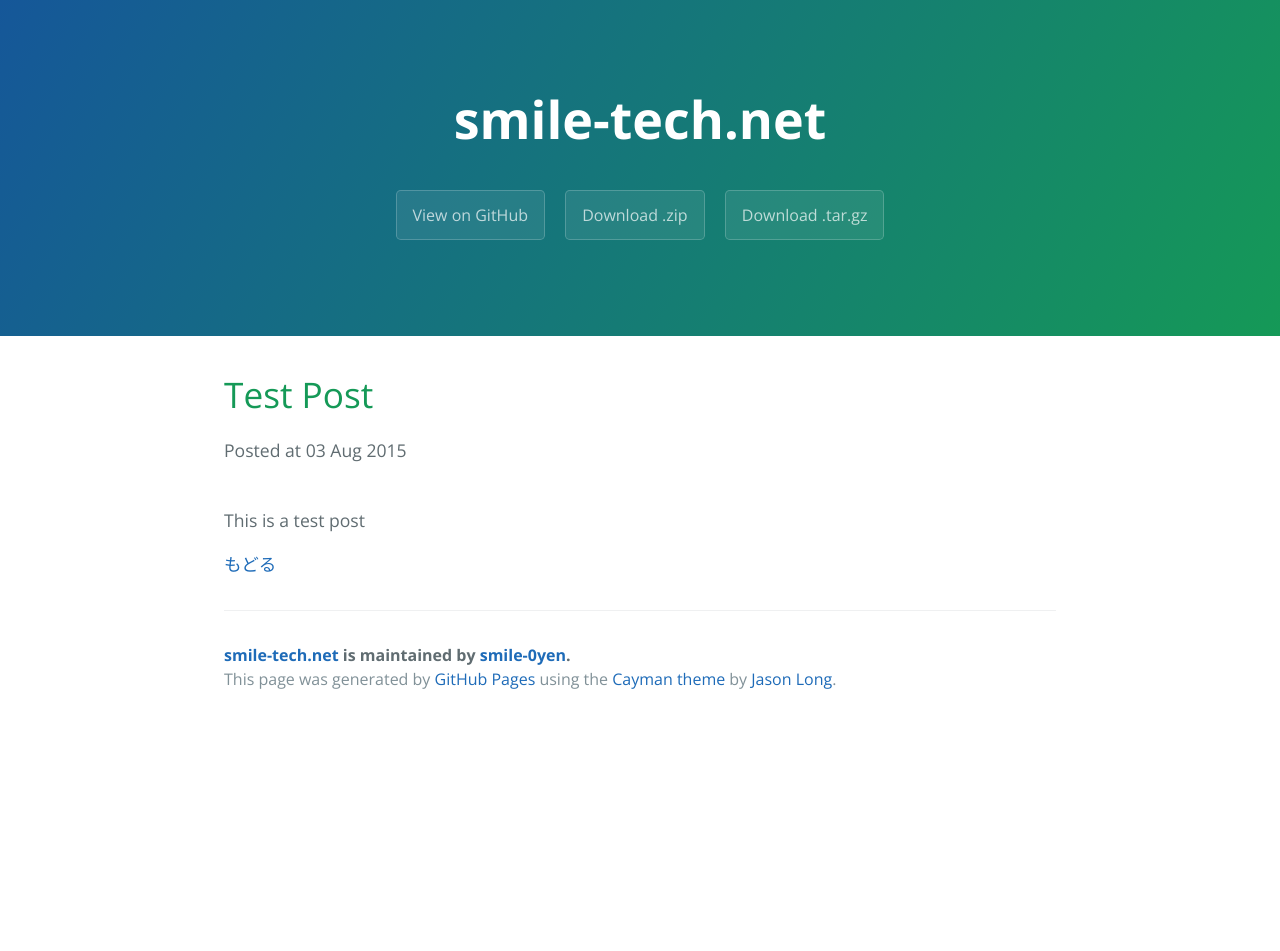
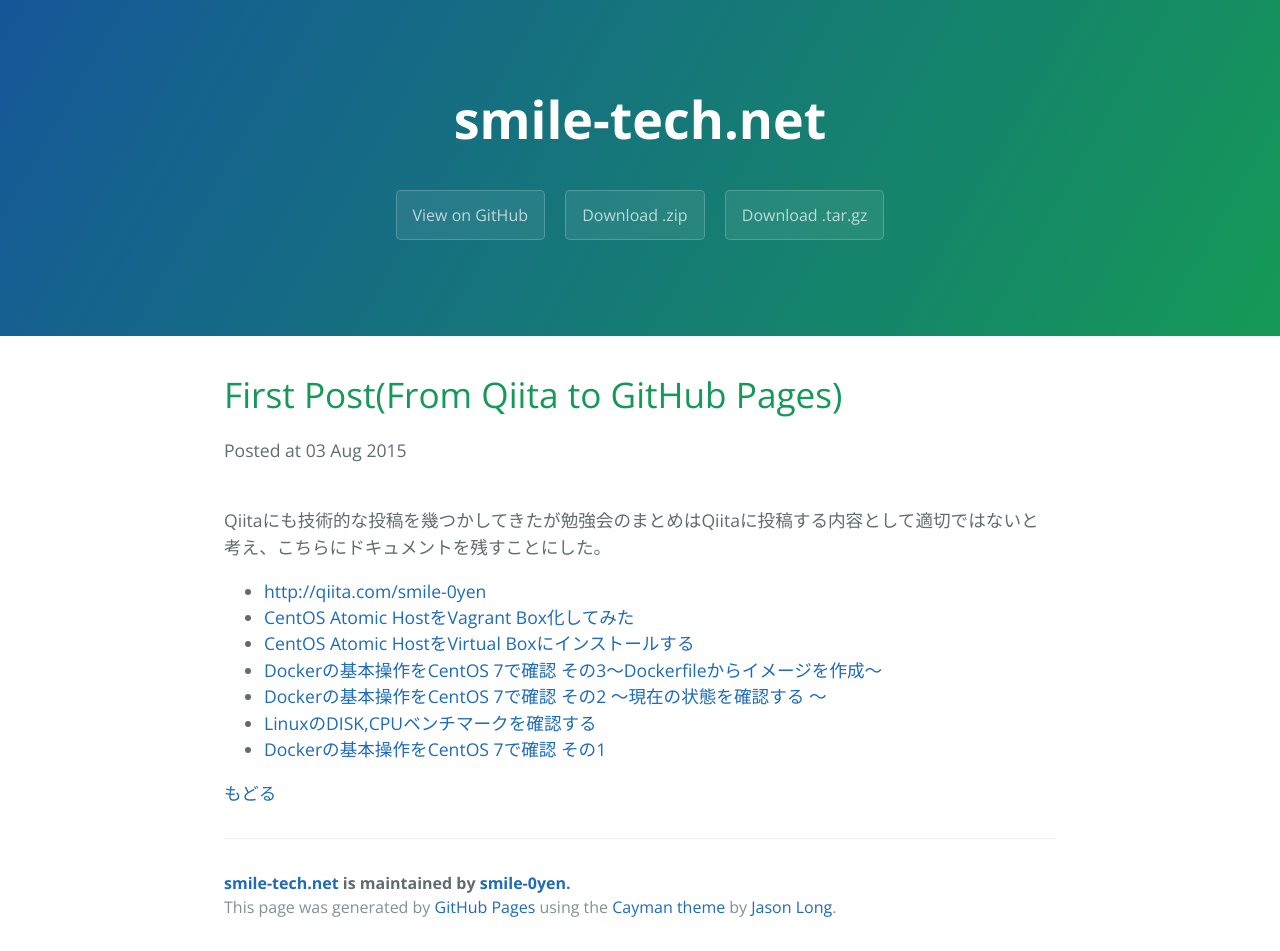
Before and after one commit to smile-0yen/smile-tech.net, a Jekyll site: the page built from _posts/2015-08-03-test.md, in a window 1280 px wide. Built offline with Jekyll 4.4.1, drawn with Linux system fonts in a browser that asks for light colours; Markdown is read by kramdown in place of the engine named in the settings; before the commit the page ends 900 px from its top, so only the background shows below that.

Commit message:
modify first post

```diff
--- a/_posts/2015-08-03-test.md
+++ b/_posts/2015-08-03-test.md
@@ -1,6 +1,14 @@
 ---
 layout: post
-title: Test Post
+title: First Post(From Qiita to GitHub Pages)
 ---
 
-This is a test post
+Qiitaにも技術的な投稿を幾つかしてきたが勉強会のまとめはQiitaに投稿する内容として適切ではないと考え、こちらにドキュメントを残すことにした。
+
+- [http://qiita.com/smile-0yen](http://qiita.com/smile-0yen)
+ - [CentOS Atomic HostをVagrant Box化してみた](http://qiita.com/smile-0yen/items/07ec2b30c6a4c0832e48)
+ - [CentOS Atomic HostをVirtual Boxにインストールする](http://qiita.com/smile-0yen/items/d3937dbf9df69259fdc4)
+ - [Dockerの基本操作をCentOS 7で確認 その3〜Dockerfileからイメージを作成〜](http://qiita.com/smile-0yen/items/934907388cde9b29b8f7)
+ - [Dockerの基本操作をCentOS 7で確認 その2 〜現在の状態を確認する 〜](http://qiita.com/smile-0yen/items/4a35ea9f0279f4d85c42)
+ - [LinuxのDISK,CPUベンチマークを確認する](http://qiita.com/smile-0yen/items/991ad53b8411364d9729)
+ - [Dockerの基本操作をCentOS 7で確認 その1](http://qiita.com/smile-0yen/items/c6957b951ca0fdb8acc7)
```
Also changed, not shown: 2 other files.
